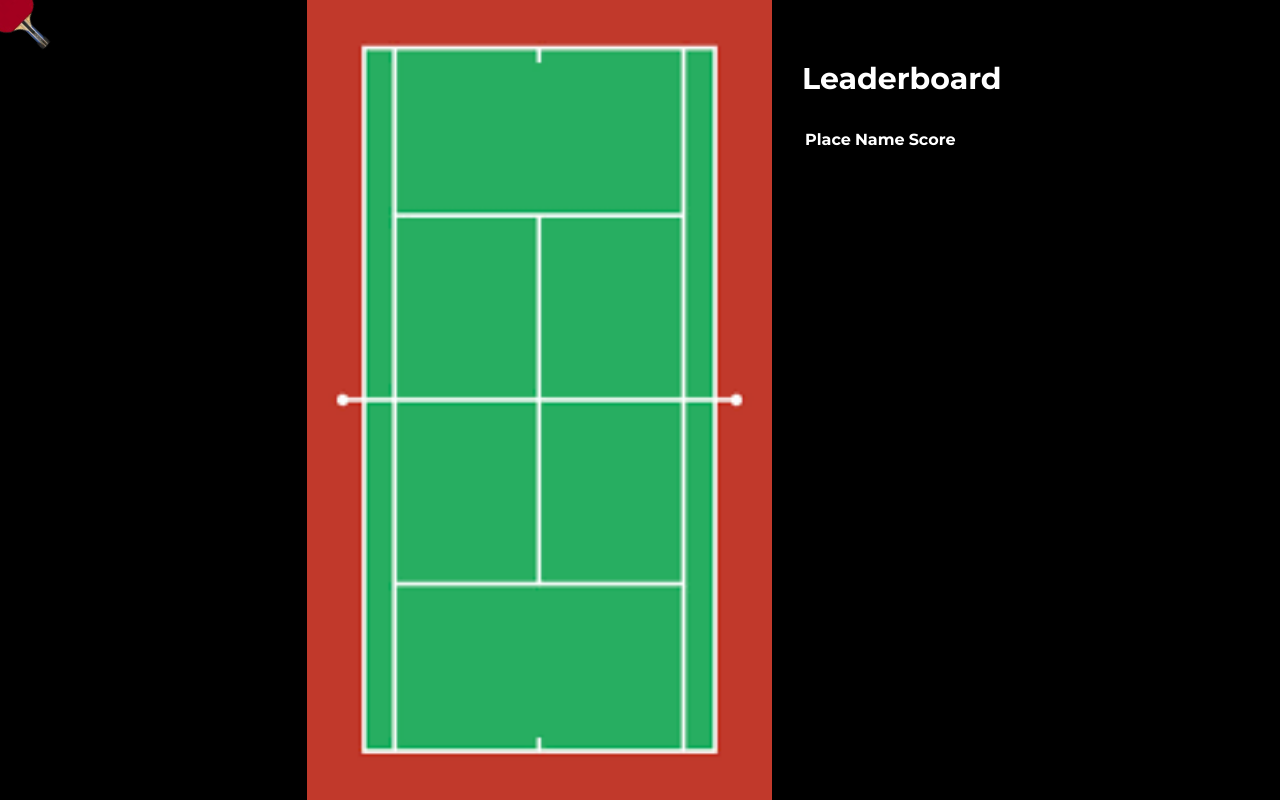
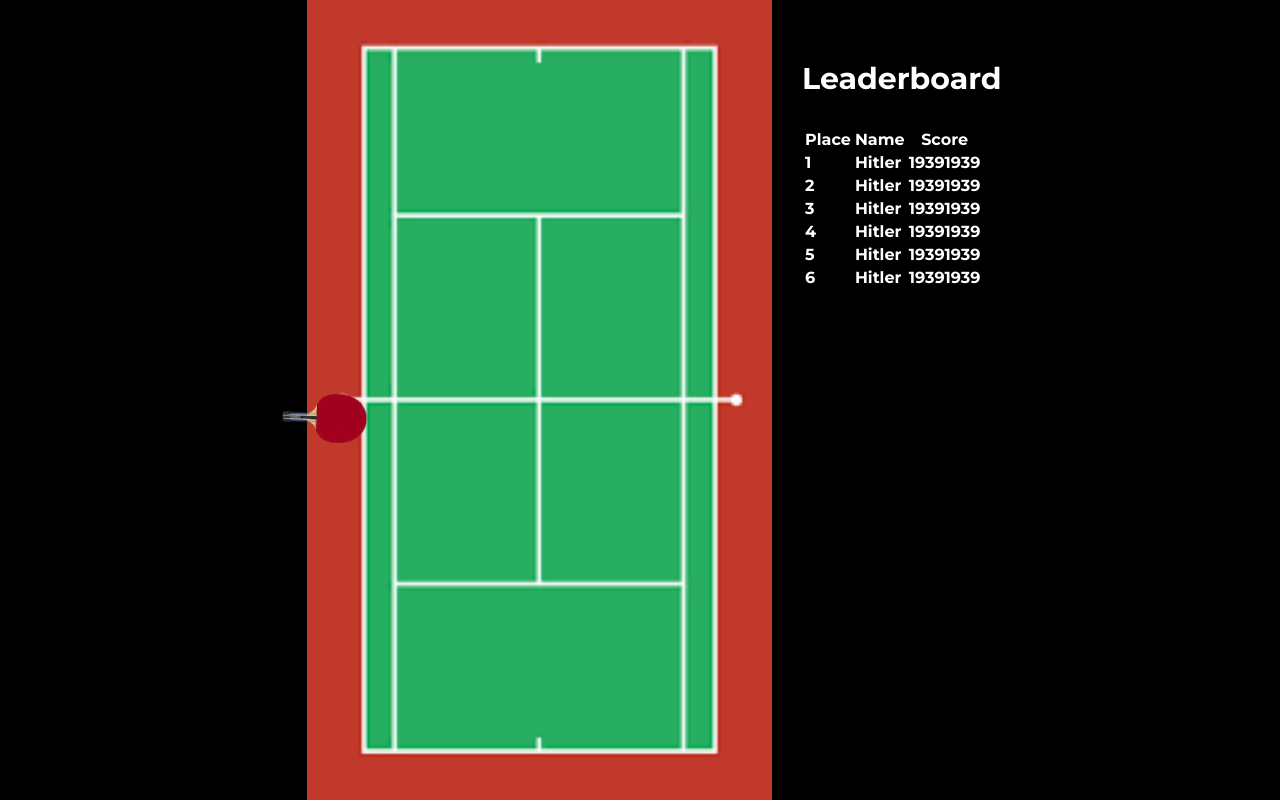
Before and after one commit to maksiscool/e243234, a Flask app: page / in a window 1280 px wide. Run offline with Flask 3, Linux system fonts and the light colour scheme; data comes from the database, SQL or seed files in the repository; data that the repository does not hold is empty.

Commit message:
Add files via upload

```diff
--- a/web2/static/css/main.css
+++ b/web2/static/css/main.css
@@ -2,7 +2,9 @@
     font-family: "Montserrat";
     src: url("/static/fonts/Montserrat.ttf") format("truetype");
 }
-
+html {
+    overflow: hidden;
+}
 html, body {
     margin: 0px;
     padding: 0px;
--- a/web2/static/js/test.js
+++ b/web2/static/js/test.js
@@ -35,13 +35,23 @@ function updatePos(ev) {
 
 }
 document.onmousemove = updatePos
+var menu = document.getElementById("menu")
 var rocket = document.getElementById("tennis")
-var rocket_x = 500
-var rocket_y = 500
+var rocket_x = menu.getBoundingClientRect().left + menu.getBoundingClientRect().width/2
+var rocket_y = window.screen.height * 0.75
+
+var p1x = rocket_x
+var p1y = rocket_y + 40
+var p2x = rocket_x
+var p2y = rocket_y - 30
+
+
 var rocket_dx = 0
 var rocket_dy = 0
 var speed = 5
 a = Date.now();
+rocket.style.left = `${500}px`
+rocket.style.top = `${500}px`
 function Tick() {
     var dt = (Date.now()-a)/1000
 
@@ -50,15 +60,41 @@ function Tick() {
 
     rocket_dx += tmpdx * speed* dt
     rocket_dy += tmpdy * speed* dt
-    rocket_dx *= 0.97
-    rocket_dy *= 0.97
+
+    mgtd = Math.sqrt(rocket_dx*rocket_dx+rocket_dy*rocket_dy)
+    if (mgtd > 1000) {
+        rocket_dx = 1000*(rocket_dx/mgtd)
+        rocket_dy = 1000*(rocket_dy/mgtd)
+    }
+
+    if (rocket.getBoundingClientRect().right+rocket_dx*dt > menu.getBoundingClientRect().right+40 && rocket_dx > 0) {
+        rocket_dx = 0
+    }
+    if (rocket.getBoundingClientRect().left+rocket_dx*dt < menu.getBoundingClientRect().left-40 && rocket_dx < 0) {
+        rocket_dx = 0
+    }
+    if (rocket.getBoundingClientRect().bottom+rocket_dy*dt > menu.getBoundingClientRect().bottom+40 && rocket_dy > 0) {
+        rocket_dy = 0
+    }
+    if (rocket.getBoundingClientRect().top+rocket_dy*dt < menu.getBoundingClientRect().bottom/2-40 && rocket_dy < 0) {
+        rocket_dy = 0
+    }
+    p1x += rocket_dx*dt
+    p1y += rocket_dy*dt
+    mgtd2 = Math.sqrt((p1x-p2x)*(p1x-p2x) + (p1y-p2y)*(p1y-p2y))
+    p2x = 70*(p2x-p1x)/mgtd2 + p1x
+    p2y = 70*(p2y-p1y)/mgtd2 + p1y
+
+
+
 
 
     rocket_x+=rocket_dx*dt
     rocket_y+=rocket_dy*dt
-    rocket.style.transform = `rotate(${Math.atan2(rocket_dy,Math.abs(rocket_dx))}rad)`
-    rocket.style.left = `${rocket_x - rocket.clientWidth/4}px`
-    rocket.style.top = `${rocket_y-rocket.clientHeight*0.7}px`
+    rocket.style.transform = `rotate(${Math.atan2((p1y-p2y),(p1x-p2x))-Math.PI/2}rad)`
+    rocket.style.left = `${rocket_x - rocket.clientWidth/2}px`
+    rocket.style.top = `${rocket_y-rocket.clientHeight/2}px`
+
     a = Date.now()
     setTimeout(Tick,16)
 }
--- a/web2/templates/main.html
+++ b/web2/templates/main.html
@@ -27,8 +27,8 @@
             </div>
 
         </div>
-        <div id="tennis" style="position: absolute; color: white;">
-            <img src="static/images/rocket.png" style="width: 50%;">
+        <div id="tennis" style="position: absolute; color: white; width: 112px; height: 112px;">
+            <img src="static/images/rocket.png" style="width: 100%; height: 100%;">
         </div>
 
     </main>
```
Also changed, not shown: web2/scores.db (added).
